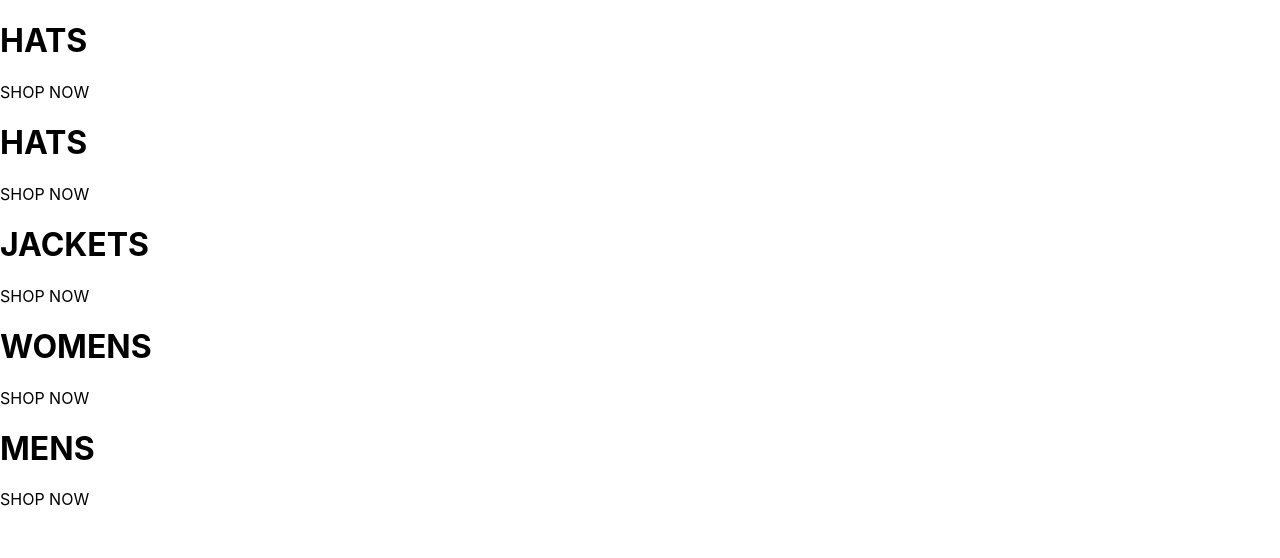
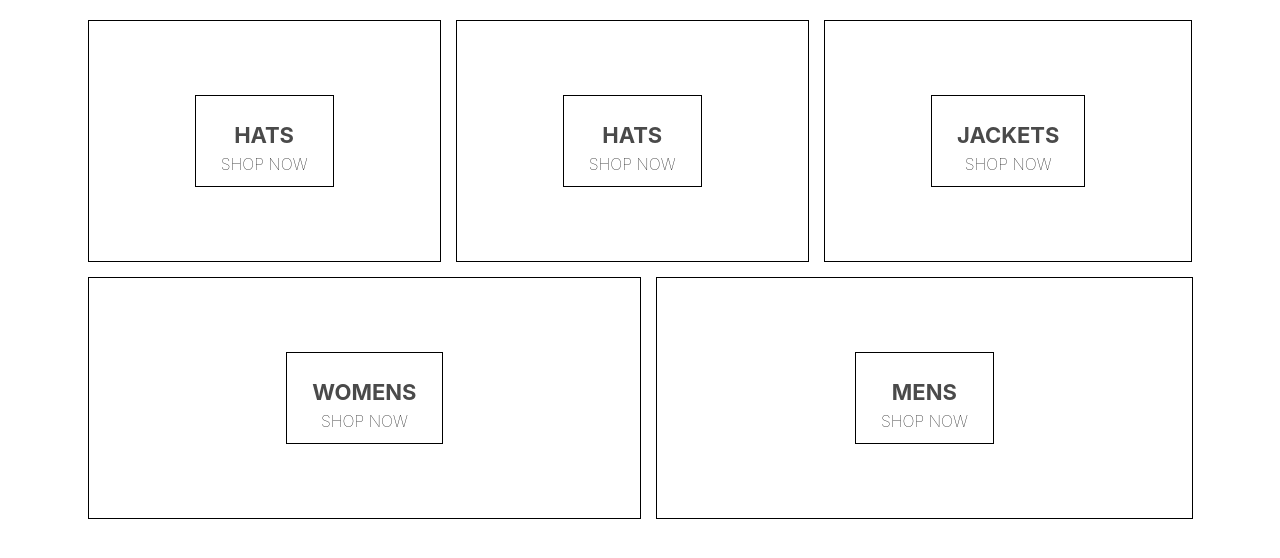
Before and after one commit to TheKetan2/clothing-shop-react, a React (Create React App) app: page / in a window 1280 px wide. Shown: the top 558 px of the page. Built offline with nearby package versions, Linux system fonts and the light colour scheme.

Commit message:
Homepage component and scss styling aplied

```diff
--- a/package.json
+++ b/package.json
@@ -6,6 +6,7 @@
     "@testing-library/jest-dom": "^4.2.4",
     "@testing-library/react": "^9.3.2",
     "@testing-library/user-event": "^7.1.2",
+    "node-sass": "^4.13.1",
     "react": "^16.13.0",
     "react-dom": "^16.13.0",
     "react-scripts": "3.4.0"
--- a/src/Homepage.component.jsx
+++ b/src/Homepage.component.jsx
@@ -1,4 +1,6 @@
 import React from "react";
+
+import "./homepage.styles.scss";
 
 const Homepage = () => {
   return (
--- /dev/null
+++ b/src/homepage.styles.scss
@@ -0,0 +1,54 @@
+.homepage {
+  display: flex;
+  flex-direction: column;
+  align-items: center;
+  padding: 20px 80px;
+}
+
+.directory-menu {
+  width: 100%;
+  display: flex;
+  flex-wrap: wrap;
+  justify-content: space-between;
+}
+
+.menu-item {
+  min-width: 30%;
+  height: 240px;
+  flex: 1 1 auto;
+  display: flex;
+  align-items: center;
+  justify-content: center;
+  border: 1px solid black;
+  margin: 0 7.5px 15px;
+
+  &:first-child {
+    margin-right: 7.5px;
+  }
+
+  &:last-child {
+    margin-left: 7.5px;
+  }
+
+  .content {
+    height: 90px;
+    padding: 0 25px;
+    display: flex;
+    flex-direction: column;
+    align-items: center;
+    justify-content: center;
+    border: 1px solid black;
+
+    .title {
+      font-weight: bold;
+      margin-bottom: 6px;
+      font-size: 22px;
+      color: #4a4a4a;
+    }
+
+    .subtitle {
+      font-weight: lighter;
+      font-size: 16px;
+    }
+  }
+}
```
Also changed, not shown: 1 other file (tests, documents, lock files or other folders).
